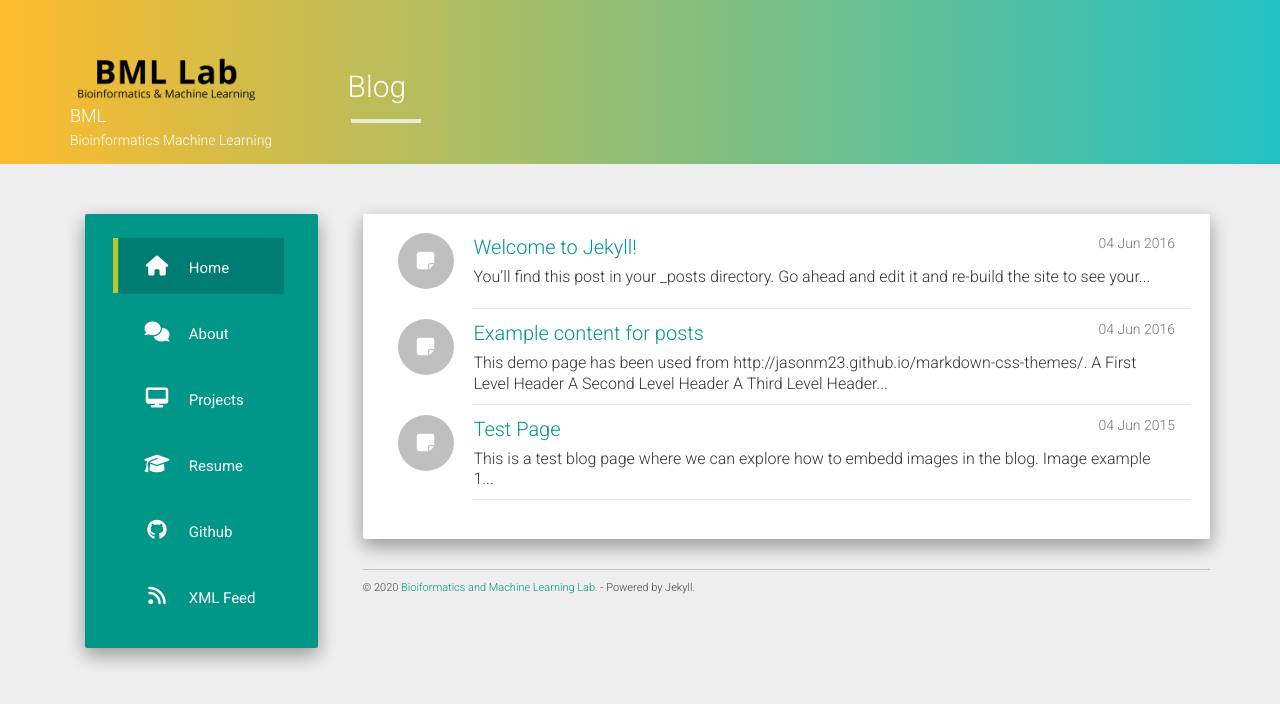
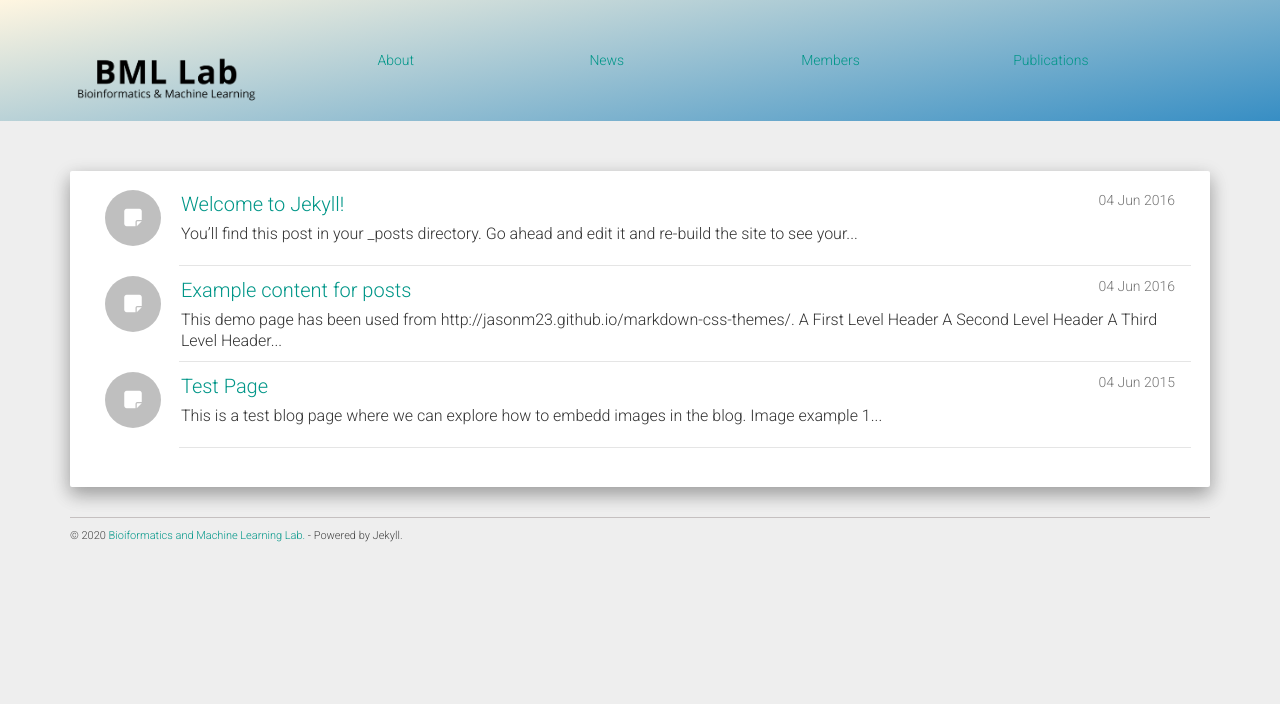
Before and after one commit to codeasashu/hcz-jekyll-blog, a Jekyll site: the page built from index.html, in a window 1280 px wide. Shown: the top 704 px of the page. Built offline with Jekyll 4.4.1, drawn with Linux system fonts in a browser that asks for light colours; nearby versions of some CDN libraries; the list of posts is cut into pages by our own code.

Commit message:
Update menu on bar

```diff
--- a/_config.yml
+++ b/_config.yml
@@ -1,8 +1,8 @@
 title: BML
 description: BML Blog
 author: Seockhun Bae, Hyucksoon Jang
-logo: /hcz-jekyll-blog/static/img/BML.png
-github: https://github.com/s-hun/hcz-jekyll-blog/
+logo: /static/img/BML.png
+github: https://github.com/s-hun/hcz-jekyll-blog
 about: Bioinformatics Machine Learning
 
 baseurl: ""
--- a/_includes/header.html
+++ b/_includes/header.html
@@ -5,11 +5,10 @@
             <div class="row-picture">
               <img id="about" class="logo-img" src="{{ site.logo }}" height="75px" width="75px">
             </div>
-            <div class="row-details">
+            <!-- <div class="row-details">
               <h4 class="list-group-item-heading">{{ site.title }}</h4>
               <p class="list-group-item-text">{{ site.about }}</p>
-              <!-- {% include social_links.html %} -->
-            </div>
+            </div> -->
             <div class="navbar-header pull-right">
               <button type="button" class="navbar-toggle collapsed" data-toggle="collapse" data-target="#bs-example-navbar-collapse-1" aria-expanded="false">
                 <span class="sr-only">Toggle navigation</span>
@@ -19,15 +18,16 @@
           </div>
           <div class="col-md-9 col-sm-8 col-xs-12">
           <div class="row">
-            <h2 class="blog-title-pro {% if site.allowsearch ==  true %}col-md-6 col-sm-12 col-xs-12 {% endif %}">{{ page.title }}</h2>
-            {% if site.allowsearch ==  true %}
+            {% include sidemenu.html %}
+            <!-- <h2 class="blog-title-pro {% if site.allowsearch ==  true %}col-md-6 col-sm-12 col-xs-12 {% endif %}">{{ page.title }}</h2> -->
+            <!-- {% if site.allowsearch ==  true %}
             <div class="col-md-6 col-sm-12 col-xs-12 searchcontrol" id="js-search">
               <input class="form-control" type="text" id="js-search__input" placeholder="Search">
               <ul class="search__results" id="js-search__results"></ul>
             </div>
-            {% endif %}
+            {% endif %} -->
             </div>
-            <p class="info">
+            <!-- <p class="info">
               {% if page.date %}
                 <span class="time">{{ page.date | date_to_string }}</span>
               {% endif %}
@@ -40,7 +40,7 @@
                   {% endfor %}
                 </span>
               {% endif %}
-            </p>
+            </p> -->
           </div>
         </div>
       </div>
--- a/_includes/main.html
+++ b/_includes/main.html
@@ -1,9 +1,9 @@
 <div class="container main outer">
       <div class="row">
-        <div class="col-md-3 col-xs-12">
+        <!-- <div class="col-md-3 col-xs-12">
           {% include sidemenu.html %}
-        </div>
-        <div class="col-md-9 col-xs-12 full">
+        </div> -->
+        <div class="col-xs-12 full">
           {{ content }}
           <div class="row">
             <div class="col-md-12 col-xs-12 footer">
--- a/_includes/navigation.html
+++ b/_includes/navigation.html
@@ -1,17 +1,5 @@
-<ul class="list-separator nav navbar-nav well well-primary {{ page.layout }}">
+<ul>
 {% for i in site.data.urls %}
-	{% assign current = nil %}
-	{% assign pageurl = page.url | split:'/' | last %}
-	{% assign menuurl = i.url | split:'/' | last %}
-	{% assign linkurl = nil %}
-	{% if i.url contains '://' %}
-	{% assign linkurl = i.url %}
-	{% else %}
-	{% assign linkurl = i.url | prepend: site.baseurl %}
-	{% endif %}
-	{% assign target = i.target %}
-    {% unless target %} {% assign target = '_self' %} {% endunless %}
-	{% if pageurl == menuurl or page.layout == i.layout %} {% assign current = 'current-menu-item' %} {% endif %}
-	<li class="col-lg-12 col-md-12 col-sm-4 col-xs-12 {{ current }} {{ pageurl }}"><a href="{{ linkurl }}" target="{{ target }}"><i class="fa {{ i.icon }}"></i> {{ i.text }}</a></li>
+	<div class="col-sm-3"><a href="{{ i.url }}">{{ i.text }}</a></div>
 {% endfor %}
 </ul>
--- a/static/css/main.css
+++ b/static/css/main.css
@@ -1,11 +1,11 @@
 .main.outer{padding-top: 50px;}
 .header-panel.shadow-z-2 {
     /* fallback for old browsers */
-    background: #22c1c3;
+    background: #FFF6E1;
     /* Chrome 10-25, Safari 5.1-6 */
-    background: -webkit-linear-gradient(to right, #fdbb2d, #22c1c3);
+    background: -webkit-linear-gradient(-80deg, #FFF6E1, #378EC4);
     /* W3C, IE 10+/ Edge, Firefox 16+, Chrome 26+, Opera 12+, Safari 7+ */
-    background: linear-gradient(to right, #fdbb2d, #22c1c3);
+    /* background: linear-gradient(145deg, #FFF6E1,#378EC4);  */
     padding: 50px 0 15px 0;
     width: 100%;
 }
```
Also changed, not shown: Gemfile (+7 -0 lines), _data/urls.json (+8 -24 lines), _includes/nav.txt (added, +15 -0 lines), Gemfile.lock.
